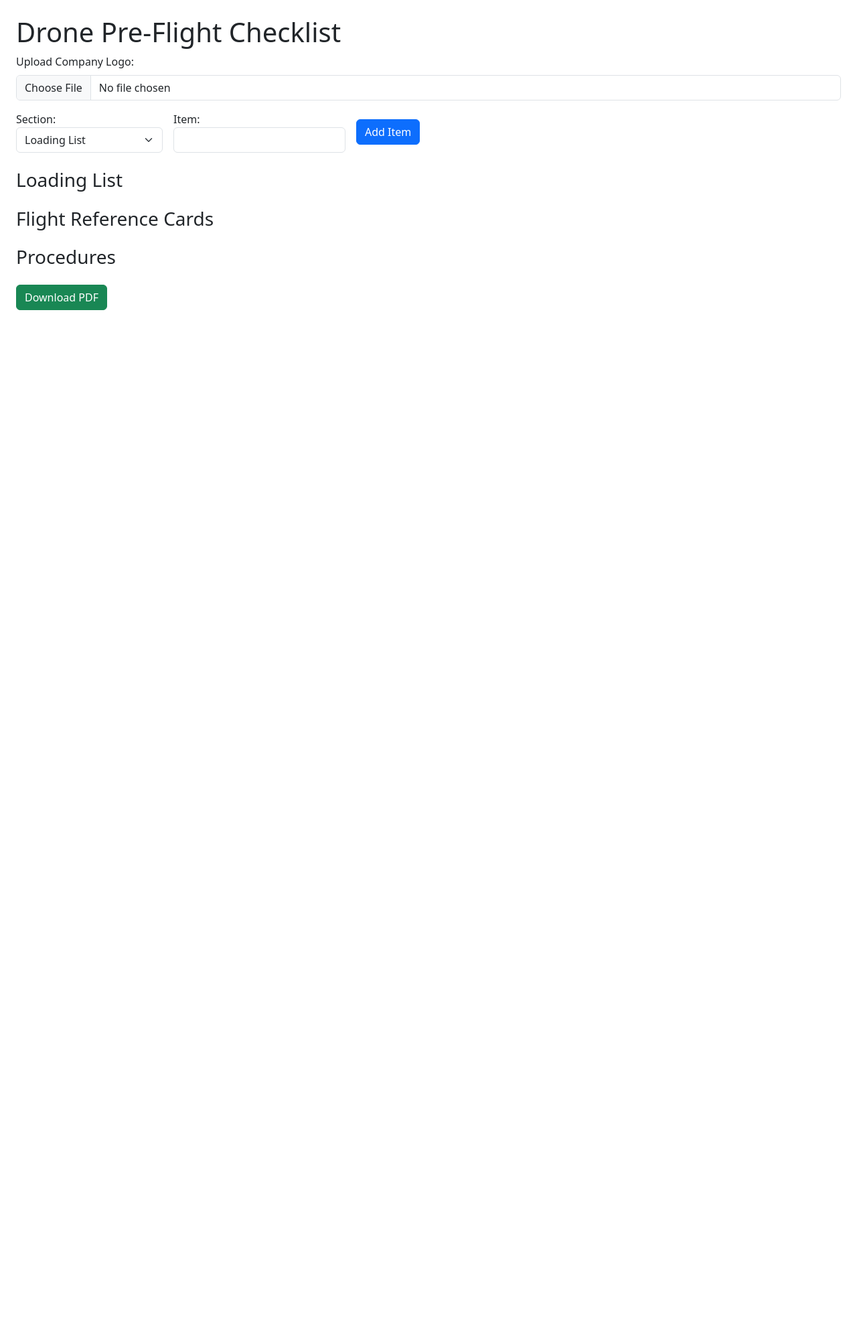
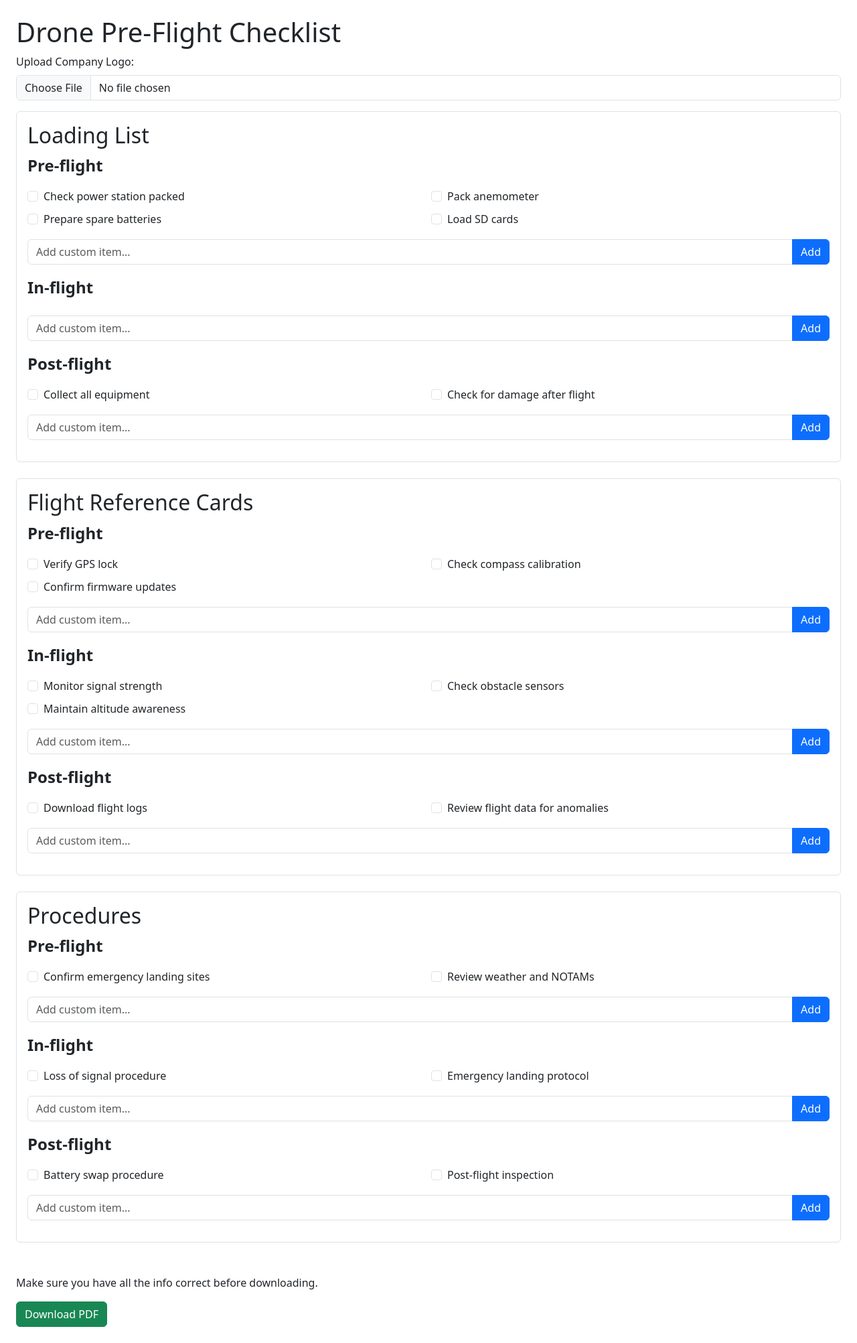
Before and after one commit to t0m0h1/Drone-Operations-PDF-Tool, a Flask app: page / in a window 1280 px wide. Shown: the whole page at 67% size. Before the commit the page ends 463 px from the top, so only its background shows below. Run offline with Flask 3, Linux system fonts and the light colour scheme.

Commit message:
sub sections

```diff
--- a/app.py
+++ b/app.py
@@ -2,38 +2,108 @@ import os
 from flask import Flask, render_template, request, redirect, send_file
 from werkzeug.utils import secure_filename
 from utils.pdf_generator import generate_pdf
-from datetime import datetime
 
 app = Flask(__name__)
 app.config['UPLOAD_FOLDER'] = 'static/uploads'
 app.config['MAX_CONTENT_LENGTH'] = 2 * 1024 * 1024  # 2MB
 
+# Nested checklist structure: Section -> Subsection -> items
+PREDEFINED_ITEMS = {
+    'Loading List': {
+        'Pre-flight': [
+            'Check power station packed',
+            'Pack anemometer',
+            'Prepare spare batteries',
+            'Load SD cards'
+        ],
+        'In-flight': [
+            # Usually empty or notes like “monitor battery level”
+        ],
+        'Post-flight': [
+            'Collect all equipment',
+            'Check for damage after flight'
+        ]
+    },
+    'Flight Reference Cards': {
+        'Pre-flight': [
+            'Verify GPS lock',
+            'Check compass calibration',
+            'Confirm firmware updates'
+        ],
+        'In-flight': [
+            'Monitor signal strength',
+            'Check obstacle sensors',
+            'Maintain altitude awareness'
+        ],
+        'Post-flight': [
+            'Download flight logs',
+            'Review flight data for anomalies'
+        ]
+    },
+    'Procedures': {
+        'Pre-flight': [
+            'Confirm emergency landing sites',
+            'Review weather and NOTAMs'
+        ],
+        'In-flight': [
+            'Loss of signal procedure',
+            'Emergency landing protocol'
+        ],
+        'Post-flight': [
+            'Battery swap procedure',
+            'Post-flight inspection'
+        ]
+    }
+}
+
+# Store user-selected checklist items: Section -> Subsection -> [items]
 checklists = {
-    'Loading List': [],
-    'Flight Reference Cards': [],
-    'Procedures': []
+    section: {sub: [] for sub in subsections}
+    for section, subsections in PREDEFINED_ITEMS.items()
 }
+
 logo_filename = None
 
 @app.route('/', methods=['GET', 'POST'])
 def index():
     global logo_filename
     if request.method == 'POST':
-        section = request.form.get('section')
-        item = request.form.get('item')
-        if section in checklists and item:
-            checklists[section].append(item)
+        # Handle logo upload
         if 'logo' in request.files:
             logo = request.files['logo']
-            if logo.filename != '':
+            if logo and logo.filename != '':
                 logo_filename = secure_filename(logo.filename)
                 logo.save(os.path.join(app.config['UPLOAD_FOLDER'], logo_filename))
-    return render_template('index.html', checklists=checklists, logo=logo_filename)
 
-@app.route('/delete_item/<section>/<int:index>')
-def delete_item(section, index):
-    if section in checklists and 0 <= index < len(checklists[section]):
-        del checklists[section][index]
+        # Handle predefined items selection
+        for section, subsections in PREDEFINED_ITEMS.items():
+            for subsection in subsections:
+                field_name = f'predefined-{section}-{subsection}'
+                selected_items = request.form.getlist(field_name)
+                checklists[section][subsection] = selected_items
+
+        # Handle custom item addition
+        custom_section = request.form.get('custom-section')
+        custom_subsection = request.form.get('custom-subsection')
+        custom_item = request.form.get('custom-item')
+        if (custom_section in checklists and
+            custom_subsection in checklists[custom_section] and
+            custom_item and custom_item.strip()):
+            checklists[custom_section][custom_subsection].append(custom_item.strip())
+
+    return render_template(
+        'index.html',
+        predefined=PREDEFINED_ITEMS,
+        checklists=checklists,
+        logo=logo_filename
+    )
+
+@app.route('/delete_item/<section>/<subsection>/<int:index>')
+def delete_item(section, subsection, index):
+    if (section in checklists and
+        subsection in checklists[section] and
+        0 <= index < len(checklists[section][subsection])):
+        del checklists[section][subsection][index]
     return redirect('/')
 
 @app.route('/download_pdf')
--- a/templates/index.html
+++ b/templates/index.html
@@ -1,53 +1,80 @@
 <!DOCTYPE html>
 <html lang="en">
 <head>
-  <meta charset="UTF-8">
+  <meta charset="UTF-8" />
   <title>Drone Pre-Flight Checklist</title>
-  <link href="https://cdn.jsdelivr.net/npm/bootstrap@5.3.0/dist/css/bootstrap.min.css" rel="stylesheet">
+  <link href="https://cdn.jsdelivr.net/npm/bootstrap@5.3.0/dist/css/bootstrap.min.css" rel="stylesheet" />
 </head>
 <body class="p-4">
   <h1>Drone Pre-Flight Checklist</h1>
 
   {% if logo %}
-    <img src="{{ url_for('static', filename='uploads/' ~ logo) }}" style="height: 100px;">
+    <img src="{{ url_for('static', filename='uploads/' ~ logo) }}" style="height: 100px;" class="mb-3" />
   {% endif %}
 
-  <form method="post" enctype="multipart/form-data" class="mb-4">
+  <form method="post" enctype="multipart/form-data" class="mb-5">
+
     <div class="mb-3">
       <label class="form-label">Upload Company Logo:</label>
-      <input type="file" name="logo" class="form-control">
+      <input type="file" name="logo" class="form-control" />
     </div>
-    <div class="row g-3 align-items-center">
-      <div class="col-auto">
-        <label>Section:</label>
-        <select name="section" class="form-select">
-          {% for section in checklists %}
-          <option value="{{ section }}">{{ section }}</option>
-          {% endfor %}
-        </select>
-      </div>
-      <div class="col-auto">
-        <label>Item:</label>
-        <input type="text" name="item" class="form-control" required>
-      </div>
-      <div class="col-auto">
-        <button class="btn btn-primary">Add Item</button>
+
+    {% for section, subsections in predefined.items() %}
+      <div class="mb-4 border rounded p-3">
+        <h2>{{ section }}</h2>
+        {% for subsection, items in subsections.items() %}
+          <fieldset class="mb-3">
+            <legend><strong>{{ subsection }}</strong></legend>
+
+            <div class="row row-cols-1 row-cols-md-2 g-2">
+              {% for item in items %}
+                <div class="col">
+                  <div class="form-check">
+                    <input
+                      class="form-check-input"
+                      type="checkbox"
+                      id="predefined-{{ section }}-{{ subsection }}-{{ loop.index0 }}"
+                      name="predefined-{{ section }}-{{ subsection }}"
+                      value="{{ item }}"
+                      {% if item in checklists[section][subsection] %}checked{% endif %}
+                    />
+                    <label class="form-check-label" for="predefined-{{ section }}-{{ subsection }}-{{ loop.index0 }}">
+                      {{ item }}
+                    </label>
                   </div>
                 </div>
-  </form>
+              {% endfor %}
+            </div>
 
-  {% for section, items in checklists.items() %}
-    <h3>{{ section }}</h3>
-    <ul class="list-group mb-3">
-      {% for item in items %}
+            {% if checklists[section][subsection] %}
+              <ul class="list-group mt-3">
+                {% for item in checklists[section][subsection] %}
                   <li class="list-group-item d-flex justify-content-between align-items-center">
                     {{ item }}
-          <a href="{{ url_for('delete_item', section=section, index=loop.index0) }}" class="btn btn-sm btn-danger">Delete</a>
+                    <a href="{{ url_for('delete_item', section=section, subsection=subsection, index=loop.index0) }}" class="btn btn-sm btn-danger">Delete</a>
                   </li>
                 {% endfor %}
               </ul>
+            {% endif %}
+
+            <div class="input-group mt-3">
+              <input
+                type="text"
+                name="custom-item"
+                placeholder="Add custom item..."
+                class="form-control"
+              />
+              <input type="hidden" name="custom-section" value="{{ section }}" />
+              <input type="hidden" name="custom-subsection" value="{{ subsection }}" />
+              <button type="submit" class="btn btn-primary">Add</button>
+            </div>
+          </fieldset>
+        {% endfor %}
+      </div>
     {% endfor %}
 
+  </form>
+  <p>Make sure you have all the info correct before downloading.</p>
   <a href="{{ url_for('download_pdf') }}" class="btn btn-success">Download PDF</a>
 </body>
 </html>
```
Also changed, not shown: utils/pdf_generator.py (+48 -19 lines), 1 other file. Lines whose indentation alone changed are shown as unchanged.
